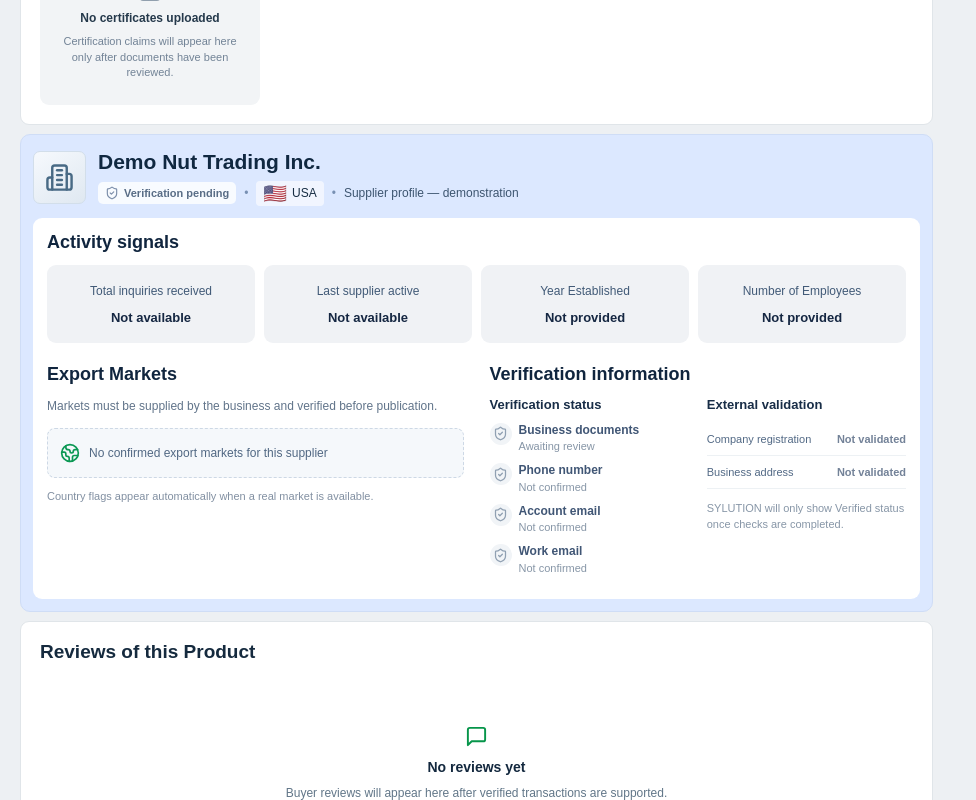
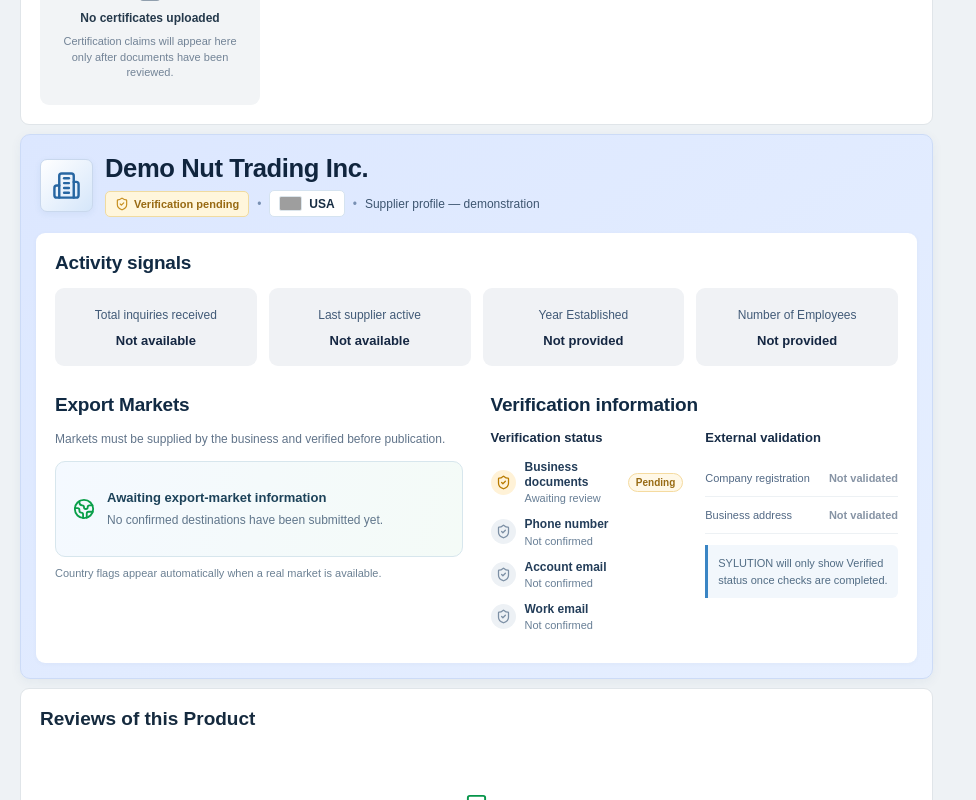
Before and after one commit to smbabanbaba-maker/sylutionshop, a Next.js app: page /products/bulk-almond-kernels in a window 1280 px wide. Shown: the part 1480-2280 px from the top of the page, without its empty margins (0-976 px from the left). Built offline with nearby package versions, Linux system fonts and the light colour scheme; grey boxes are pictures that could not be loaded.

Commit message:
design: apply vivid structured supplier profile palette with authentic flag display

```diff
--- a/app/globals.css
+++ b/app/globals.css
@@ -341,3 +341,56 @@ body{background:#ebedf1;color:var(--market-ink)}
 .external-validation-note{font-size:11px;color:#8796a7;line-height:1.5;margin:11px 0 0}
 @media(max-width:1050px){.supplier-insights-grid{grid-template-columns:1fr;gap:20px}}
 @media(max-width:660px){.supplier-stats{grid-template-columns:repeat(2,minmax(0,1fr))!important}.supplier-profile-header h2{font-size:18px!important}.supplier-insights-grid{margin-top:18px}.verification-info-grid{grid-template-columns:1fr;gap:15px}.supplier-avatar-large{width:44px!important;height:44px!important}}
+
+/* SYLUTION shared semantic visual tokens: verified=green, pending=amber,
+   unverified/unknown=neutral, rejected=red; avoid invented status or metrics */
+:root{
+  --primary-green:#0a9f49;--primary-green-dark:#07833c;--soft-green:#eefaf3;
+  --primary-blue:#dfe9ff;--soft-blue:#f4f8ff;--border-blue:#cfdcf1;
+  --text-dark:#10253e;--text-mid:#5f7388;--text-light:#8a99aa;
+  --card-bg:#fff;--page-bg:#eef2f5;--soft-gray:#f3f5f7;--border-light:#e2e8ef;
+  --warning-yellow:#f4b400;--danger-red:#e25555;
+}
+.product-page{background:var(--page-bg)!important}
+.supplier-profile-section{background:linear-gradient(145deg,#dce7ff,#e6efff)!important;border:1px solid #ccdbf7!important;box-shadow:0 3px 12px rgba(27,66,111,.06);padding:15px!important}
+.supplier-profile-header{padding:3px 4px 16px!important}
+.supplier-profile-header h2{font-size:clamp(21px,2vw,27px)!important;letter-spacing:-.4px!important;color:var(--text-dark)!important}
+.supplier-avatar-large{background:linear-gradient(135deg,#fff,#d5e6fa)!important;border:1px solid #c9d8ed!important;color:#2766a2!important;box-shadow:0 2px 7px #2b649012}
+.supplier-country{border:1px solid #d5e3f0!important;background:#fff!important;padding:5px 9px!important;border-radius:5px!important;gap:7px!important;font-weight:650}
+.country-flag-image{display:inline-block;width:23px;height:15px;object-fit:cover;border:1px solid #dce5eb;border-radius:2px;vertical-align:middle;flex-shrink:0}
+.verification-label{background:#fff6dc!important;border:1px solid #f0dba0!important;color:#986a13!important;padding:5px 9px!important;font-weight:750!important}
+.verification-label svg{color:#c68d1d!important}
+.supplier-profile-body{background:#fff!important;padding:19px!important;box-shadow:0 1px 5px #2746650a}
+.activity-section h3,.export-markets h3,.verification-information h3{font-size:19px!important;color:#112a43!important;letter-spacing:-.2px;margin-bottom:14px!important}
+.supplier-stats{gap:12px!important}
+.supplier-stats>div.signal-card{min-height:111px!important;gap:6px!important;padding:13px 9px!important;background:#f3f6f9!important;border:1px solid #e7ecf2;border-radius:10px!important;transition:box-shadow .15s}
+.supplier-stats>div.signal-card:hover{box-shadow:0 4px 14px #15385112}
+.supplier-stats .signal-icon{display:grid;place-items:center;width:27px;height:27px;border-radius:8px;background:#e3edff;color:#2b69a0;margin-bottom:2px}
+.supplier-stats .signal-activity .signal-icon{background:#e2f8ed;color:#0d9450}
+.supplier-stats .signal-founded .signal-icon{background:#fff3dc;color:#bd8114}
+.supplier-stats .signal-team .signal-icon{background:#ece9ff;color:#6a5fc4}
+.supplier-stats .signal-card>span:not(.signal-icon){font-size:12px!important;color:#526b83!important;font-weight:550}
+.supplier-stats .signal-card strong{font-size:14px!important;color:#12263b!important;line-height:1.2}
+.supplier-insights-grid{gap:28px!important;margin-top:28px!important}
+.export-markets,.verification-information{min-width:0}
+.export-market-empty{background:linear-gradient(105deg,#f4f9ff,#f4fbf7)!important;border:1px solid #d7e6ed!important;min-height:96px;padding:17px!important;gap:12px!important;color:#24445e!important;border-radius:10px!important}
+.export-market-empty svg{color:#0a9f49!important}
+.export-market-empty div{display:flex;flex-direction:column;gap:7px;min-width:0}
+.export-market-empty strong{font-size:13px;color:#1c4259}
+.export-market-empty span{font-size:12px;line-height:1.45;color:#60768b}
+.market-sample-caption{color:#6c8194!important;margin-top:10px!important}
+.verification-info-grid{gap:22px!important}
+.verification-info-grid h4{font-size:13px!important;margin-bottom:15px!important}
+.verification-item{gap:9px!important;align-items:center!important;margin-bottom:13px!important;min-width:0}
+.verification-item>span:nth-child(2){min-width:0;flex:1}
+.verification-status-icon{width:25px!important;height:25px!important}
+.verification-status-icon.status-pending{background:#fff2d7!important;color:#b97b00!important}
+.verification-status-icon.status-unchecked{background:#edf1f5!important;color:#7c8fa4!important}
+.verification-item strong{color:#233d59!important;font-size:12px!important}
+.verification-item small{color:#687f96!important}
+.verify-mini-tag{font-size:10px;border:1px solid #f5dba0;border-radius:20px;background:#fff8e7;color:#986b14;font-weight:700;padding:3px 7px}
+.external-validation-row{padding:12px 0!important}
+.external-validation-row strong{color:#8794a5!important}
+.external-validation-note{background:#f2f7fc;border-left:3px solid #3a85c4;padding:10px!important;border-radius:0 6px 6px 0;color:#516c84!important}
+.detail-supplier-card .unverified-tag{background:#fff6df;color:#996f18;border:1px solid #f1d99b}
+@media(max-width:700px){.supplier-profile-section{padding:10px!important}.supplier-profile-body{padding:12px!important}.supplier-stats{gap:8px!important}.supplier-stats>div.signal-card{min-height:100px!important;padding:9px!important}.supplier-profile-header{padding:4px 0 13px!important}}
--- a/components/Marketplace.tsx
+++ b/components/Marketplace.tsx
@@ -154,7 +154,7 @@ export function ProductDetail({product}:{product:Product}){
                <div className="supplier-subline">
                  <span className="verification-label"><ShieldCheck size={14}/> Verification pending</span>
                  <span className="supplier-separator">•</span>
-                 <span className="supplier-country"><span className="supplier-country-flag">{product.flag}</span> {product.country}</span>
+                 <span className="supplier-country">{({Nigeria:"ng",China:"cn",USA:"us",UAE:"ae",Türkiye:"tr"} as Record<string,string>)[product.country] ? <img className="country-flag-image" src={`https://flagcdn.com/w40/${({Nigeria:"ng",China:"cn",USA:"us",UAE:"ae",Türkiye:"tr"} as Record<string,string>)[product.country]}.png`} alt={`${product.country} flag`} onError={e=>{e.currentTarget.style.display="none";}}/> : <span className="supplier-country-flag">{product.flag}</span>} {product.country}</span>
                  <span className="supplier-separator">•</span>
                  <span>Supplier profile — demonstration</span>
                </div>
@@ -174,7 +174,7 @@ export function ProductDetail({product}:{product:Product}){
                <div className="export-markets">
                  <h3>Export Markets</h3>
                  <p>Markets must be supplied by the business and verified before publication.</p>
-                 <div className="export-market-empty"><Globe2 size={20}/><span>No confirmed export markets for this supplier</span></div>
+                 <div className="export-market-empty"><Globe2 size={22}/><div><strong>Awaiting export-market information</strong><span>No confirmed destinations have been submitted yet.</span></div></div>
                  <div className="market-sample-caption">Country flags appear automatically when a real market is available.</div>
                </div>
                <div className="verification-information">
@@ -182,10 +182,10 @@ export function ProductDetail({product}:{product:Product}){
                  <div className="verification-info-grid">
                    <div>
                      <h4>Verification status</h4>
-                     <div className="verification-item"><span className="verification-status-icon"><ShieldCheck size={15}/></span><span><strong>Business documents</strong><small>Awaiting review</small></span></div>
-                     <div className="verification-item"><span className="verification-status-icon"><ShieldCheck size={15}/></span><span><strong>Phone number</strong><small>Not confirmed</small></span></div>
-                     <div className="verification-item"><span className="verification-status-icon"><ShieldCheck size={15}/></span><span><strong>Account email</strong><small>Not confirmed</small></span></div>
-                     <div className="verification-item"><span className="verification-status-icon"><ShieldCheck size={15}/></span><span><strong>Work email</strong><small>Not confirmed</small></span></div>
+                     <div className="verification-item"><span className="verification-status-icon status-pending"><ShieldCheck size={15}/></span><span><strong>Business documents</strong><small>Awaiting review</small></span><span className="verify-mini-tag">Pending</span></div>
+                     <div className="verification-item"><span className="verification-status-icon status-unchecked"><ShieldCheck size={15}/></span><span><strong>Phone number</strong><small>Not confirmed</small></span></div>
+                     <div className="verification-item"><span className="verification-status-icon status-unchecked"><ShieldCheck size={15}/></span><span><strong>Account email</strong><small>Not confirmed</small></span></div>
+                     <div className="verification-item"><span className="verification-status-icon status-unchecked"><ShieldCheck size={15}/></span><span><strong>Work email</strong><small>Not confirmed</small></span></div>
                    </div>
                    <div>
                      <h4>External validation</h4>
@@ -203,7 +203,7 @@ export function ProductDetail({product}:{product:Product}){
          <section className="detail-section"><div className="detail-section-title"><h2>Products of this Supplier</h2></div><div className="related-grid">{supplierProducts.map(p=><ProductCard key={p.id} product={p} onInquiry={setSelected}/>)}</div></section>
        </div>
        <aside className="product-detail-aside">
-         <div className="detail-supplier-card"><div className="aside-heading"><h3>Contact this Supplier</h3><span className="unverified-tag">Not verified</span></div><div className="aside-supplier-heading"><div className="supplier-avatar"><Building2 size={24}/></div><div><strong>{product.supplier}</strong><p><span className="supplier-country-flag">{product.flag}</span> {product.country}</p></div></div><div className="aside-attributes"><div><span>Company type</span><strong>Supplier (demo)</strong></div><div><span>Location</span><strong>{product.country}</strong></div><div><span>Business registration</span><strong>Not reviewed</strong></div></div><button className="aside-chat" onClick={()=>setSelected(product)}><MessageSquare size={17}/> Contact supplier</button><button className="detail-action-green" onClick={()=>setSelected(product)}><Send size={17}/> Inquiry now</button></div>
+         <div className="detail-supplier-card"><div className="aside-heading"><h3>Contact this Supplier</h3><span className="unverified-tag">Not verified</span></div><div className="aside-supplier-heading"><div className="supplier-avatar"><Building2 size={24}/></div><div><strong>{product.supplier}</strong><p><span className="supplier-country">{({Nigeria:"ng",China:"cn",USA:"us",UAE:"ae",Türkiye:"tr"} as Record<string,string>)[product.country] ? <img className="country-flag-image" src={`https://flagcdn.com/w40/${({Nigeria:"ng",China:"cn",USA:"us",UAE:"ae",Türkiye:"tr"} as Record<string,string>)[product.country]}.png`} alt={`${product.country} flag`} onError={e=>{e.currentTarget.style.display="none";}}/> : <span className="supplier-country-flag">{product.flag}</span>} {product.country}</span></p></div></div><div className="aside-attributes"><div><span>Company type</span><strong>Supplier (demo)</strong></div><div><span>Location</span><strong>{product.country}</strong></div><div><span>Business registration</span><strong>Not reviewed</strong></div></div><button className="aside-chat" onClick={()=>setSelected(product)}><MessageSquare size={17}/> Contact supplier</button><button className="detail-action-green" onClick={()=>setSelected(product)}><Send size={17}/> Inquiry now</button></div>
          <div className="aside-products"><h3><span className="ad-label">Explore</span> Top Products</h3>{products.filter(p=>p.id!==product.id).slice(0,6).map(p=><Link className="aside-product-row" key={p.id} href={"/products/"+p.slug}><img src={p.image} alt="" loading="lazy" onError={e=>e.currentTarget.style.display="none"}/><div><strong>{p.name}</strong><b>{p.price}</b><small>Min. order: {p.moq}</small><span>{p.country}</span></div></Link>)}</div>
        </aside>
      </div>
```
